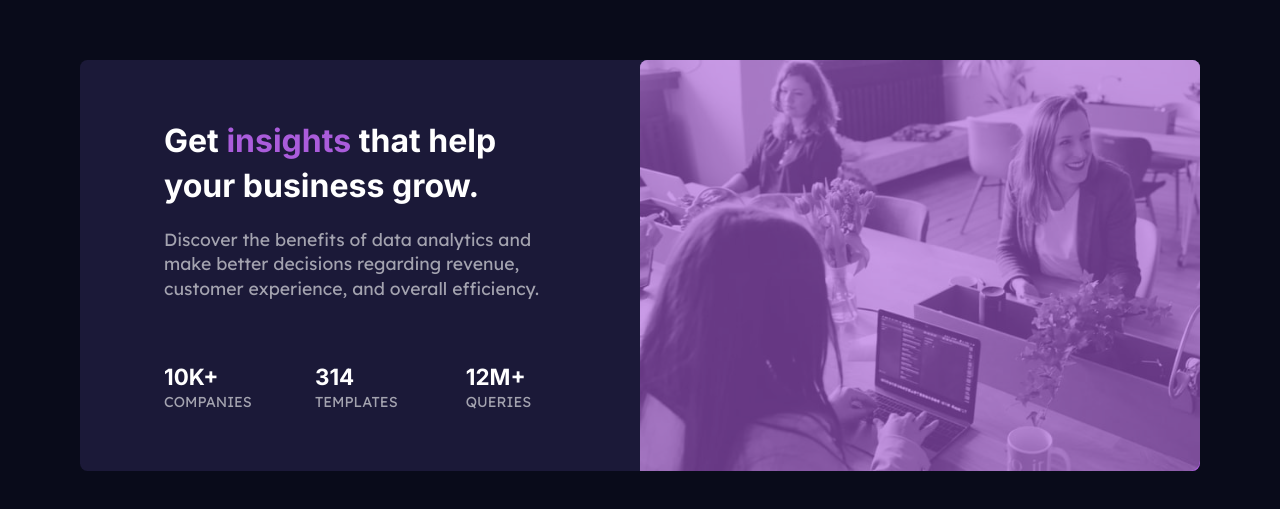
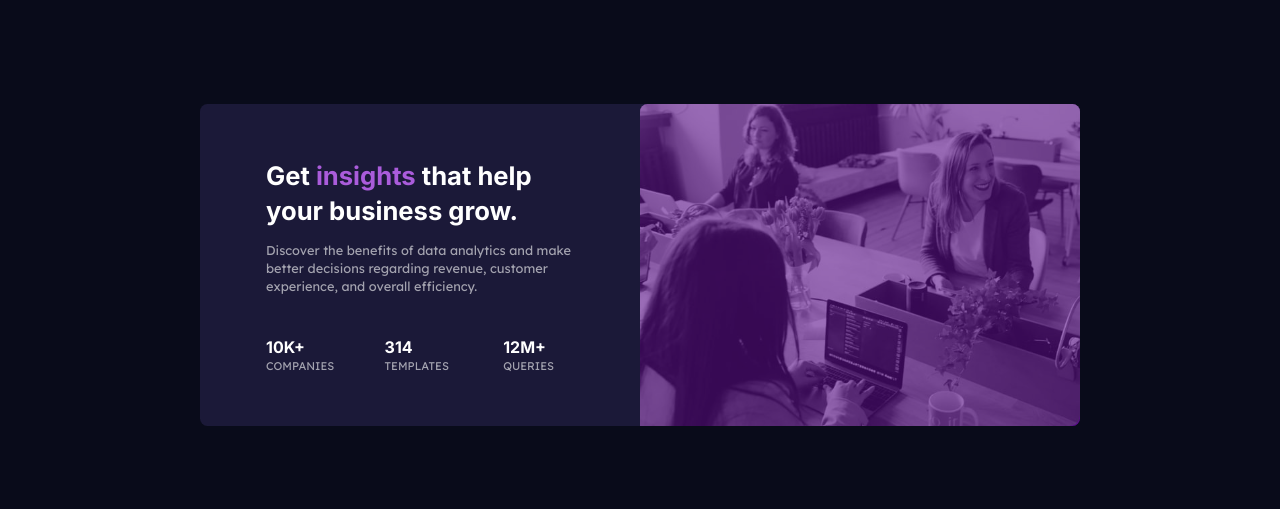
Before and after one commit to yorchAdalbert/stats-preview-card-component, a website: page src/index.html in a window 1280 px wide. Shown: the part 135-644 px from the top of the page. Drawn offline with Linux system fonts and the light colour scheme.

Commit message:
Add README and change card width

```diff
--- a/src/styles/sass/abstract/_colors.scss
+++ b/src/styles/sass/abstract/_colors.scss
@@ -4,3 +4,4 @@ $medium-trans-white: hsla(0, 0%, 100%, .6);
 $dark-blue: hsl(233, 47%, 7%);
 $dark-desaturated-blue: hsl(244, 38%, 16%);
 $soft-violet: hsl(277, 64%, 61%);
+$dark-violet: hsl(277, 82%, 30%);
--- a/src/styles/sass/base/_medias.scss
+++ b/src/styles/sass/base/_medias.scss
@@ -22,7 +22,7 @@
         .card__stats {
             display: flex;
             justify-content: space-between;
-            padding-top: 1.7em;
+            padding-top: 1em;
 
             .card__stats__info {
                 width: 23%;
--- a/src/styles/sass/base/_typography.scss
+++ b/src/styles/sass/base/_typography.scss
@@ -18,17 +18,16 @@ p {
 .card__content {
     h2 {
         padding-top: 2rem;
-        font-size: clamp(1.4rem, 5vw, 2rem);
+        font-size: clamp(1.4rem, 5vw, 1.6rem);
     }
 
     span {
-        font-size: clamp(1.4rem, 5vw, 2rem);
-
+        font-size: clamp(1.4rem, 5vw, 1.6rem);
         color: $soft-violet;
     }
 
     p {
-        font-size: clamp(1rem, 5vw, 1.1rem);
+        font-size: .8rem;
         padding: 1em 0 2em 0;
     }
 }
@@ -38,12 +37,12 @@ p {
         padding-bottom: 1em;
 
         h3 {
-            font-size: clamp(1.1rem, 5vw, 1.4rem);
+            font-size: 1rem;
         }
 
         p {
             text-transform: uppercase;
-            font-size: clamp(.7rem, 5vw, .9rem);
+            font-size: .7rem;
         }
     }
 }
--- a/src/styles/sass/components/_card.scss
+++ b/src/styles/sass/components/_card.scss
@@ -1,9 +1,9 @@
 @use '../abstract/colors' as *;
 
 .card {
-    max-width: 70rem;
+    max-width: 55rem;
     background: $dark-desaturated-blue;
-    margin: 1em;
+    margin: 3em 1.5em;
     border-radius: .5em;
 
     .wrapper {
@@ -13,7 +13,7 @@
     }
 
     .card__img {
-        background-color: $soft-violet;
+        background-color: $dark-violet;
         border-top-right-radius: .5em;
         border-top-left-radius: .5em;
 
```
Also changed, not shown: README.md (added), src/img/desktop-layout.png (added), src/img/mobile-layout.png (added), src/styles/css/main.css, 1 other file.
